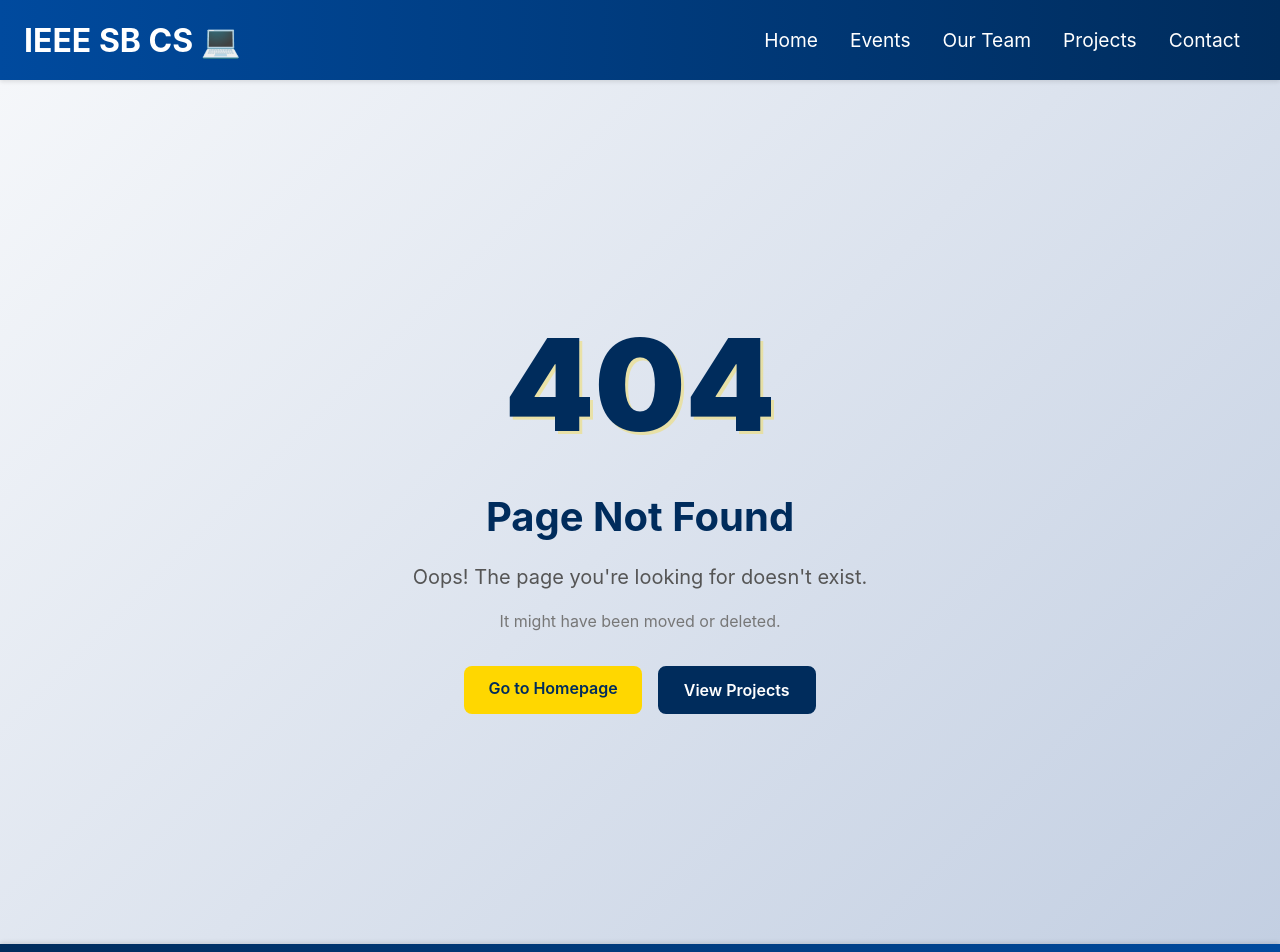
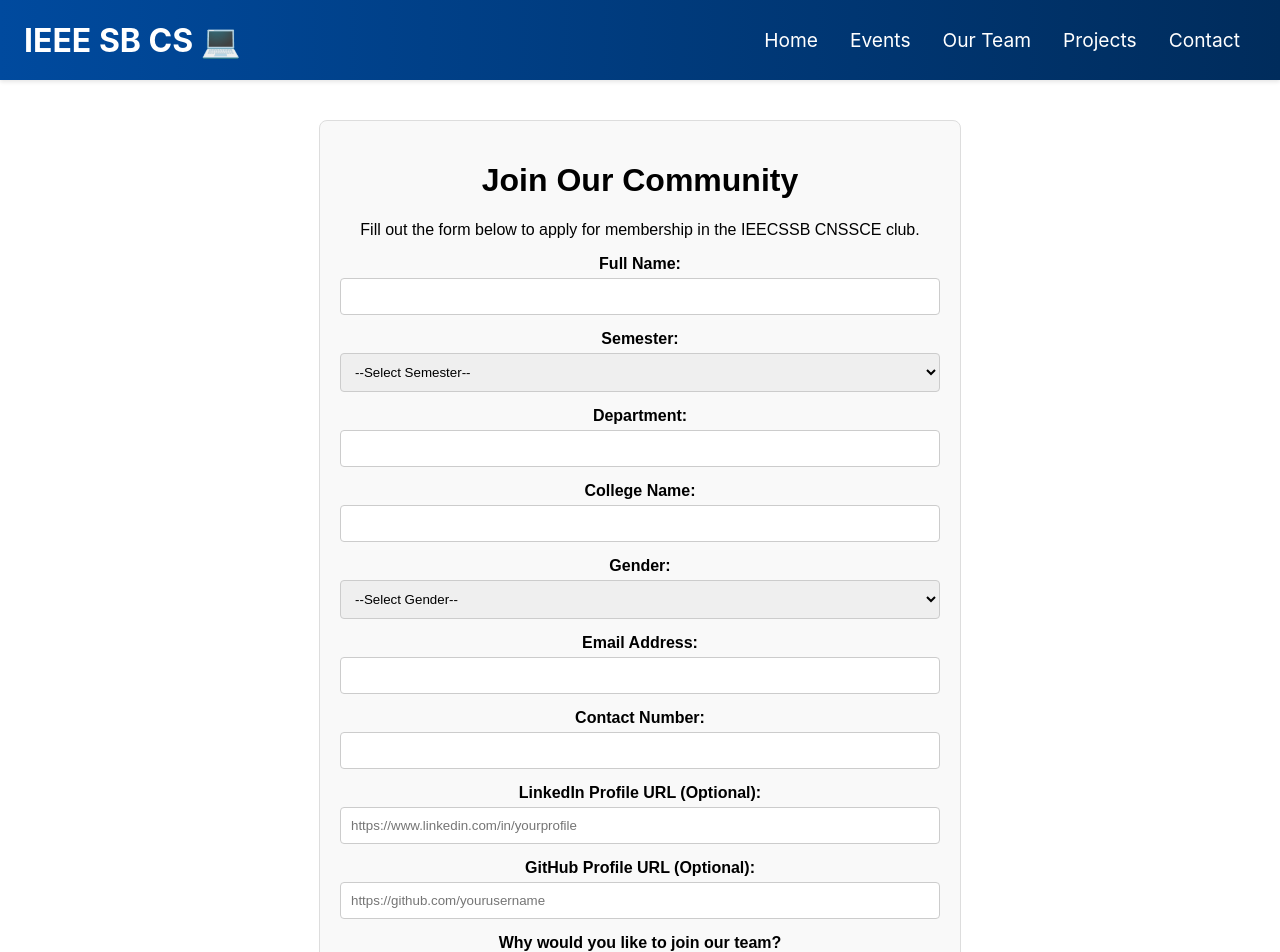
Before and after one commit to IEECSSBCNSSCE/ieeecssbcnssce, a React (Create React App) app: page /ieeecssbcnssce/join in a window 1280 px wide. Shown: the top 952 px of the page. Built offline with nearby package versions, Linux system fonts and the light colour scheme.

Commit message:
feat: add join community form component and route
Signed-off-by: Prakhar Sharma <prakharsharma_mc24b06_001@dtu.ac.in>

```diff
--- a/src/components/homepage/homepage.js
+++ b/src/components/homepage/homepage.js
@@ -13,7 +13,7 @@ const HomePage = () => {
         <div className="hero-content">
           <h1>Innovate, Learn, and Grow with IEEE CS</h1>
           <p>The official hub for student developers, engineers, and tech enthusiasts at our institution.</p>
-          <Link to="/contact" className="btn btn-primary">Join Our Community</Link>
+          <Link to="/join" className="btn btn-primary">Join Our Community</Link>
         </div>
       </header>
 
--- /dev/null
+++ b/src/components/joinForm/JoinForm.js
@@ -0,0 +1,104 @@
+import React from 'react';
+
+
+
+const JoinForm = () => {
+    // Replace with your actual Formspree endpoint or other handling mechanism
+    const FORM_ENDPOINT = "REPLACE_WITH_MAINTAINERS_FORMSPREE_ENDPOINT";
+
+    return (
+        <div style={{ maxWidth: '600px', margin: '40px auto', padding: '20px', border: '1px solid #ddd', borderRadius: '8px', backgroundColor: '#f9f9f9', fontFamily: 'sans-serif' }}>
+            <h1>Join Our Community</h1>
+            <p>Fill out the form below to apply for membership in the IEECSSB CNSSCE club.</p>
+
+            <form action={FORM_ENDPOINT} method="POST">
+                {/* Name */}
+                <div style={{ marginBottom: '15px' }}>
+                    <label htmlFor="name" style={{ display: 'block', marginBottom: '5px', fontWeight: 'bold' }}>Full Name:</label>
+                    <input type="text" id="name" name="name" required style={{ width: '100%', padding: '10px', border: '1px solid #ccc', borderRadius: '4px', boxSizing: 'border-box' }}/>
+                </div>
+
+                {/* Semester */}
+                <div style={{ marginBottom: '15px' }}>
+                    <label htmlFor="semester" style={{ display: 'block', marginBottom: '5px', fontWeight: 'bold' }}>Semester:</label>
+                    <select id="semester" name="semester" required style={{ width: '100%', padding: '10px', border: '1px solid #ccc', borderRadius: '4px', boxSizing: 'border-box' }}>
+                        <option value="">--Select Semester--</option>
+                        <option value="S1">S1</option>
+                        <option value="S2">S2</option>
+                        <option value="S3">S3</option>
+                        <option value="S4">S4</option>
+                        <option value="S5">S5</option>
+                        <option value="S6">S6</option>
+                        <option value="S7">S7</option>
+                        <option value="S8">S8</option>
+                    </select>
+                </div>
+
+                {/* Department */}
+                <div style={{ marginBottom: '15px' }}>
+                    <label htmlFor="department" style={{ display: 'block', marginBottom: '5px', fontWeight: 'bold' }}>Department:</label>
+                    <input type="text" id="department" name="department" required style={{ width: '100%', padding: '10px', border: '1px solid #ccc', borderRadius: '4px', boxSizing: 'border-box' }}/>
+                </div>
+
+                {/* College */}
+                <div style={{ marginBottom: '15px' }}>
+                    <label htmlFor="college" style={{ display: 'block', marginBottom: '5px', fontWeight: 'bold' }}>College Name:</label>
+                    <input type="text" id="college" name="college" required style={{ width: '100%', padding: '10px', border: '1px solid #ccc', borderRadius: '4px', boxSizing: 'border-box' }}/>
+                </div>
+
+                {/* Gender */}
+                <div style={{ marginBottom: '15px' }}>
+                    <label htmlFor="gender" style={{ display: 'block', marginBottom: '5px', fontWeight: 'bold' }}>Gender:</label>
+                    <select id="gender" name="gender" required style={{ width: '100%', padding: '10px', border: '1px solid #ccc', borderRadius: '4px', boxSizing: 'border-box' }}>
+                        <option value="">--Select Gender--</option>
+                        <option value="Male">Male</option>
+                        <option value="Female">Female</option>
+                        <option value="Other">Other</option>
+                        <option value="Prefer not to say">Prefer not to say</option>
+                    </select>
+                </div>
+
+                {/* Contact Info */}
+                 <div style={{ marginBottom: '15px' }}>
+                    <label htmlFor="email" style={{ display: 'block', marginBottom: '5px', fontWeight: 'bold' }}>Email Address:</label>
+                    <input type="email" id="email" name="email" required style={{ width: '100%', padding: '10px', border: '1px solid #ccc', borderRadius: '4px', boxSizing: 'border-box' }}/>
+                </div>
+                 <div style={{ marginBottom: '15px' }}>
+                    <label htmlFor="contact" style={{ display: 'block', marginBottom: '5px', fontWeight: 'bold' }}>Contact Number:</label>
+                    <input type="tel" id="contact" name="contact" required style={{ width: '100%', padding: '10px', border: '1px solid #ccc', borderRadius: '4px', boxSizing: 'border-box' }}/>
+                </div>
+
+
+                {/* LinkedIn */}
+                <div style={{ marginBottom: '15px' }}>
+                    <label htmlFor="linkedin" style={{ display: 'block', marginBottom: '5px', fontWeight: 'bold' }}>LinkedIn Profile URL (Optional):</label>
+                    <input type="text" id="linkedin" name="linkedin" placeholder="https://www.linkedin.com/in/yourprofile" style={{ width: '100%', padding: '10px', border: '1px solid #ccc', borderRadius: '4px', boxSizing: 'border-box' }}/>
+                </div>
+
+                {/* GitHub */}
+                <div style={{ marginBottom: '15px' }}>
+                    <label htmlFor="github" style={{ display: 'block', marginBottom: '5px', fontWeight: 'bold' }}>GitHub Profile URL (Optional):</label>
+                    <input type="text" id="github" name="github" placeholder="https://github.com/yourusername" style={{ width: '100%', padding: '10px', border: '1px solid #ccc', borderRadius: '4px', boxSizing: 'border-box' }}/>
+                </div>
+
+                {/* Reason for Joining */}
+                <div style={{ marginBottom: '15px' }}>
+                    <label htmlFor="reason" style={{ display: 'block', marginBottom: '5px', fontWeight: 'bold' }}>Why would you like to join our team?</label>
+                    <textarea id="reason" name="reason" rows="4" required style={{ width: '100%', padding: '10px', border: '1px solid #ccc', borderRadius: '4px', boxSizing: 'border-box', resize: 'vertical' }}></textarea>
+                </div>
+
+                {/* Suggestions */}
+                <div style={{ marginBottom: '15px' }}>
+                    <label htmlFor="suggestions" style={{ display: 'block', marginBottom: '5px', fontWeight: 'bold' }}>Suggestions for new ideas (Optional):</label>
+                    <textarea id="suggestions" name="suggestions" rows="4" style={{ width: '100%', padding: '10px', border: '1px solid #ccc', borderRadius: '4px', boxSizing: 'border-box', resize: 'vertical' }}></textarea>
+                </div>
+
+                <button type="submit" style={{ display: 'block', width: '100%', padding: '12px 20px', marginTop: '25px', backgroundColor: '#007bff', color: 'white', fontSize: '16px', border: 'none', borderRadius: '4px', cursor: 'pointer' }}>
+                    Submit Application
+                </button>
+            </form>
+        </div>
+    );
+};
+
+export default JoinForm;
--- a/src/router.js
+++ b/src/router.js
@@ -4,6 +4,7 @@ import HomePage from './components/homepage/homepage';
 import Projects from './components/projects/projects';
 import Contacts from './components/contact/contact';
 import NotFound from './components/notfound/NotFound';
+import JoinForm from './components/joinForm/JoinForm';
 
 // Create the router configuration with data router API
 const router = createBrowserRouter([
@@ -23,6 +24,10 @@ const router = createBrowserRouter([
         path: 'contacts',
         element: <Contacts />,
       },
+      {
+        path: 'join', // Or '/join' if you prefer an absolute path from basename
+        element: <JoinForm />,
+      },
       // Add other routes here as needed (events, team, contact, etc.)
 
       // Catch-all route for 404 Not Found
```
Also changed, not shown: 1 other file (tests, documents, lock files or other folders).
